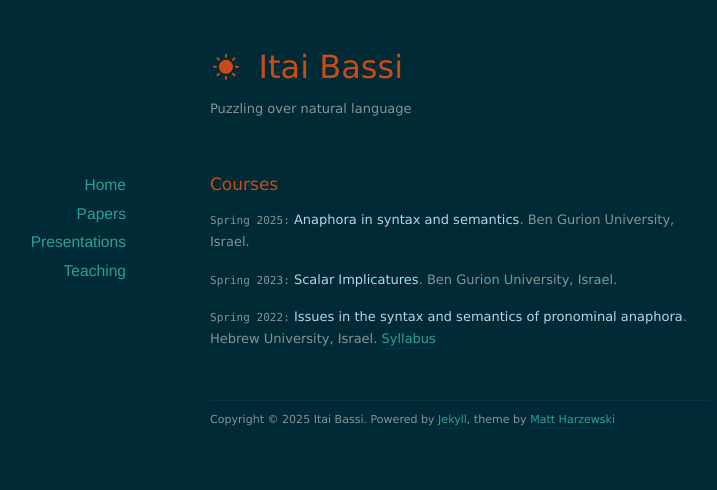
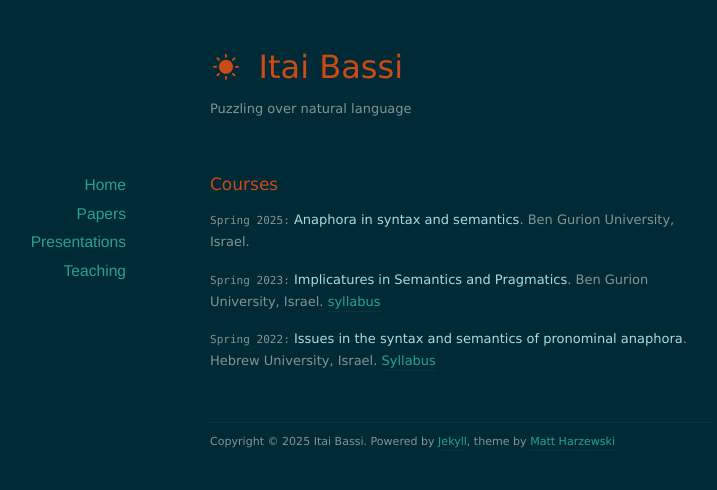
Before and after one commit to itaibassi/itaibassi.github.io, a Jekyll site: the page built from teaching/index.markdown, in a window 1280 px wide. Shown: the top 490 px of the page, without its empty margins (180-897 px from the left). Built offline with Jekyll 4.4.1, drawn with Linux system fonts in a browser that asks for light colours; nearby versions of some CDN libraries.

Commit message:
Update index.markdown

```diff
--- a/teaching/index.markdown
+++ b/teaching/index.markdown
@@ -11,6 +11,6 @@
 
 `Spring 2025:` <font color="lightblue"> Anaphora in syntax and semantics</font>. Ben Gurion University, Israel.
 
-`Spring 2023:` <font color="lightblue"> Scalar Implicatures</font>. Ben Gurion University, Israel.
+`Spring 2023:` <font color="lightblue"> Implicatures in Semantics and Pragmatics</font>. Ben Gurion University, Israel. [syllabus](https://www.dropbox.com/scl/fi/rztvakbpod60q8uh7nku1/BGU_Implicatures-course_Syllabus.pdf?rlkey=1jr0aouknk5yeiqgmjhaoxzh8&dl=0)
 
 `Spring 2022:` <font color="lightblue"> Issues in the syntax and semantics of pronominal anaphora</font>. Hebrew University, Israel. [Syllabus](https://www.dropbox.com/scl/fi/s23hvpa7hfawg6d0ao7wv/HUJI_anaphora-course_2022_syllabus.pdf?rlkey=bvs76exsb4m5r8m16muf26iaf&dl=0)
```
